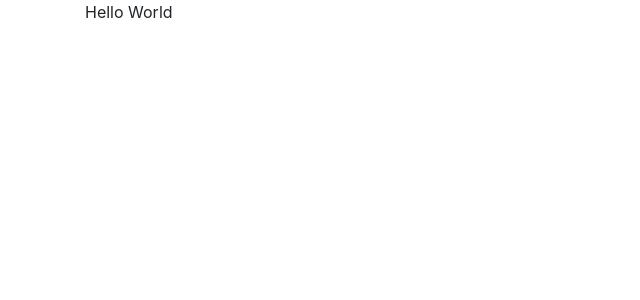
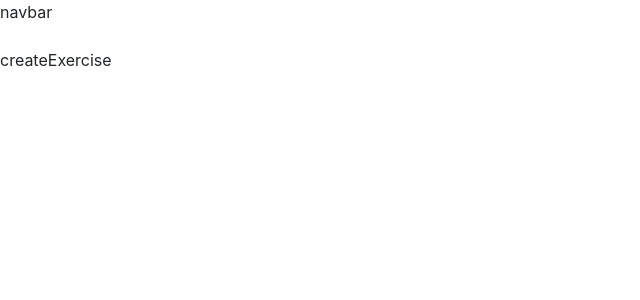
Before and after one commit to ItuTheGoat/excertracker, a React (Create React App) app: page /create in a window 1280 px wide. Shown: the top 300 px of the page, without its empty margins (0-640 px from the left). Built offline with nearby package versions, Linux system fonts and the light colour scheme; the HTML template or start-up script is replaced by a standard one.

Commit message:
Created empty components

```diff
--- a/src/App.js
+++ b/src/App.js
@@ -1,9 +1,23 @@
 import React from "react";
 import "bootstrap/dist/css/bootstrap.min.css";
 import { BrowserRouter as Router, Route } from "react-router-dom";
+import Navbar from "./components/navbar";
+import exerciseList from "./components/exerciseList";
+import createUser from "./components/createUser";
+import editExercise from "./components/editExercise";
+import createExercise from "./components/createExercise";
 
 function App() {
-  return <div className="container">Hello World</div>;
+  return (
+    <Router>
+      <Navbar />
+      <br />
+      <Route path="/" exact component={exerciseList} />
+      <Route path="/create" exact component={createExercise} />
+      <Route path="/user" component={createUser} />
+      <Route path="/edit/:id" component={editExercise} />
+    </Router>
+  );
 }
 
 export default App;
--- /dev/null
+++ b/src/components/createExercise.js
@@ -0,0 +1,7 @@
+import React from "react";
+
+function createExercise() {
+  return <div>createExercise</div>;
+}
+
+export default createExercise;
--- /dev/null
+++ b/src/components/createUser.js
@@ -0,0 +1,7 @@
+import React from "react";
+
+function createUser() {
+  return <div>createUser</div>;
+}
+
+export default createUser;
--- /dev/null
+++ b/src/components/editExercise.js
@@ -0,0 +1,7 @@
+import React from "react";
+
+function editExercise() {
+  return <div>editExercise</div>;
+}
+
+export default editExercise;
--- /dev/null
+++ b/src/components/exerciseList.js
@@ -0,0 +1,7 @@
+import React from "react";
+
+function exerciseList() {
+  return <div>exerciseList</div>;
+}
+
+export default exerciseList;
--- /dev/null
+++ b/src/components/navbar.js
@@ -0,0 +1,7 @@
+import React from "react";
+
+function navbar() {
+  return <div>navbar</div>;
+}
+
+export default navbar;
```
